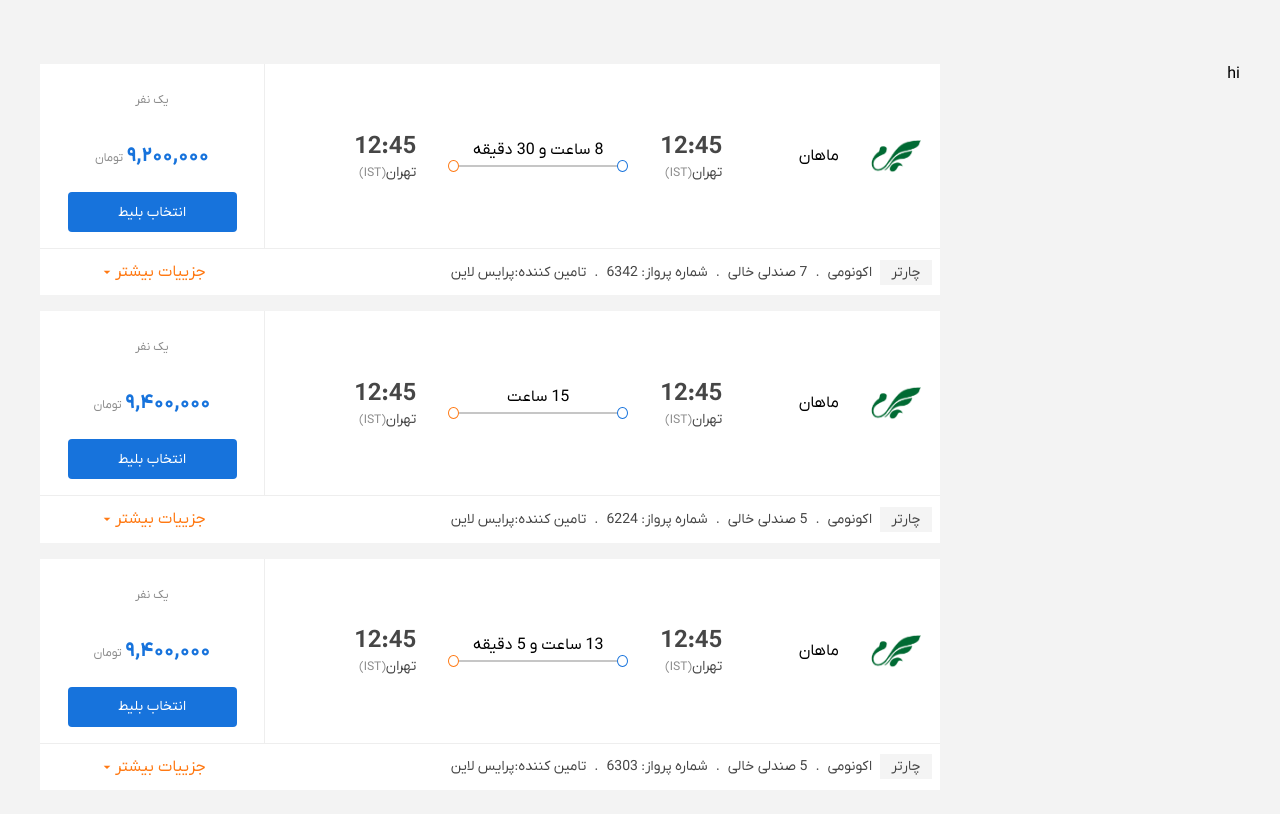
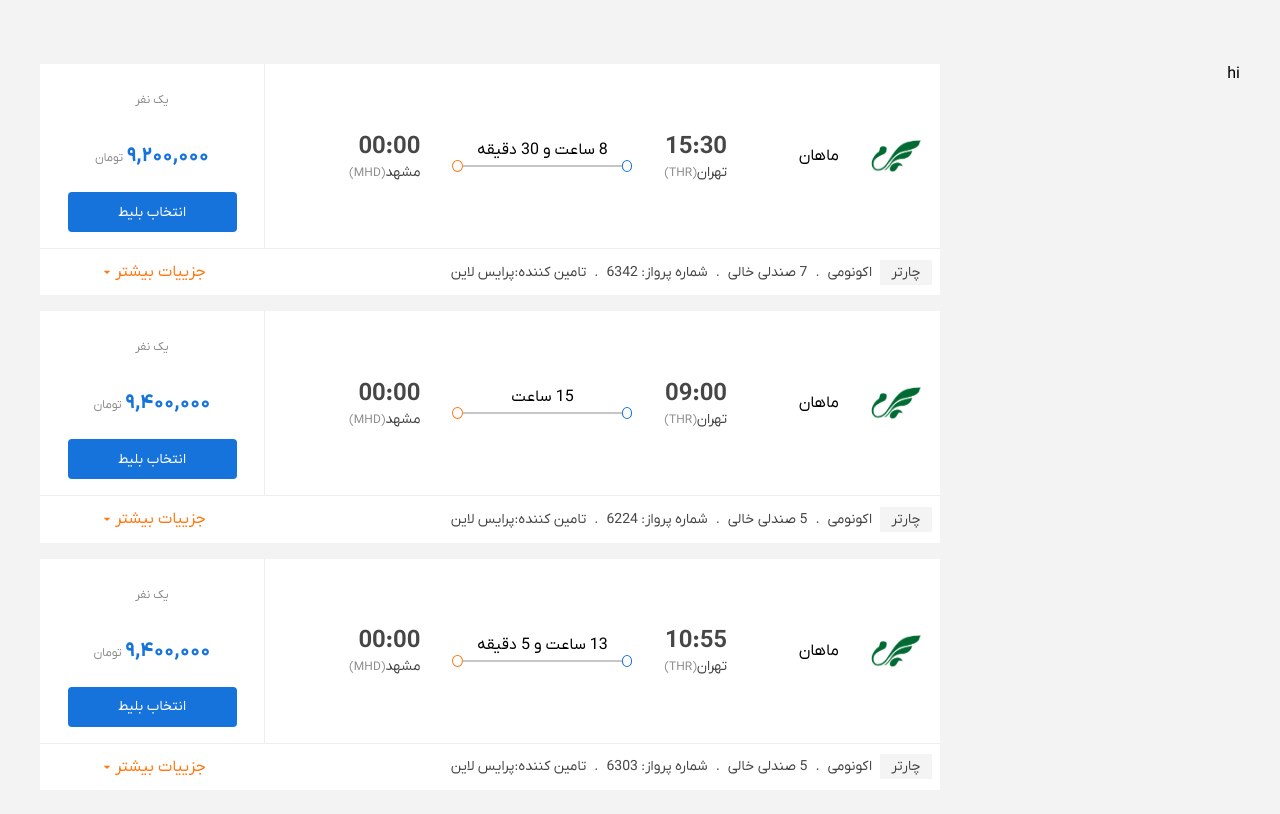
Before and after one commit to mahsahmd/flyToday-Test, a Next.js app: page / in a window 1280 px wide. Shown: the top 814 px of the page. Built offline with nearby package versions, Linux system fonts and the light colour scheme.

Commit message:
convert date

```diff
--- a/package.json
+++ b/package.json
@@ -11,6 +11,7 @@
   "dependencies": {
     "@next/font": "13.1.4",
     "@reduxjs/toolkit": "^1.9.1",
+    "date-fns": "^2.29.3",
     "date-fns-jalali": "^2.29.3-0",
     "eslint": "8.32.0",
     "eslint-config-next": "13.1.4",
--- a/src/components/flight-detail/FlightDetail.jsx
+++ b/src/components/flight-detail/FlightDetail.jsx
@@ -1,20 +1,13 @@
-import React, { useEffect, useState } from 'react';
+import React from 'react';
 import styles from "@/components/flight-detail/flightDetail.module.scss";
 import { toHoursAndMinutes } from "@/utils/minuteToHours"
 import { enToFaDigitsWithComma } from '@/utils/enToFaDigits';
-import { useSelector } from 'react-redux';
-import { format } from "date-fns-jalali"
+import { convertToJalali, getHourFromDate,getDate } from '@/utils/convertDate';
+import useMapAirportdata from '@/utils/mapAirportdata';
+
 const FlightDetail = ({ data }) => {
-    console.log(data, "datta details");
-    const [departureAirport, setDepartureAirport] = useState({});
-    const [arrivalAirport, setArrivalAirport] = useState({});
 
-    const { airports } = useSelector(state => state.flights);
-
-    useEffect(() => {
-        setArrivalAirport(airports.find((airports) => airports.iata === data?.flightInfo?.arrivalAirportLocationCode))
-        setDepartureAirport(airports.find((airports) => airports.iata === data?.flightInfo?.departureAirportLocationCode))
-    }, [data]);
+    const {departureAirport,arrivalAirport} = useMapAirportdata(data)
 
     return (
         <div className={styles.flightDetailSection}>
@@ -32,9 +25,9 @@ const FlightDetail = ({ data }) => {
                 </div>
                 <div className={styles.flighTimeLocationWrapper}>
                     <div className={styles.flighTimeLocation}>
-                        <p style={{ display: 'flex', gap: '1rem' }}><span className={styles.bold}>12:45</span><span>تهران (THR)</span></p>
+                        <p style={{ display: 'flex', gap: '1rem' }}><span className={styles.bold}>{getHourFromDate(data?.flightInfo?.departureDateTime)}</span><span>{departureAirport?.cityFa} ({departureAirport?.iata})</span></p>
                         <div className={styles.seperator}></div>
-                        <p><span>12 اردیبهشت 1399</span><span> (07 April)</span></p>
+                        <p><span>{convertToJalali(data?.flightInfo?.departureDateTime)}</span><span>({getDate(data?.flightInfo?.departureDateTime)})</span></p>
                         <div className={styles.seperator}></div>
                         <p className={styles.grayText}>{departureAirport.name}</p>
                     </div>
@@ -71,9 +64,9 @@ const FlightDetail = ({ data }) => {
                         </div>
                     </div>
                     <div className={styles.flighTimeLocation}>
-                        <p style={{ display: 'flex', gap: '1rem' }}><span className={styles.bold}>12:45</span><span>تهران (THR)</span></p>
+                    <p style={{ display: 'flex', gap: '1rem' }}><span className={styles.bold}>{getHourFromDate(data?.flightInfo?.arrivalDateTime)}</span><span>{arrivalAirport?.cityFa} ({arrivalAirport?.iata})</span></p>
                         <div className={styles.seperator}></div>
-                        <p><span>12 اردیبهشت 1399</span><span> (07 April)</span></p>
+                        <p><span>{convertToJalali(data?.flightInfo?.arrivalDateTime)}</span><span>({getDate(data?.flightInfo?.arrivalDateTime)})</span></p>
                         <div className={styles.seperator}></div>
                         <p className={styles.grayText}>{arrivalAirport.name}</p>
                     </div>
--- a/src/components/flight-item/FlightItem.jsx
+++ b/src/components/flight-item/FlightItem.jsx
@@ -4,8 +4,13 @@ import { MdOutlineArrowDropDown, MdOutlineArrowDropUp } from "react-icons/md";
 import { toHoursAndMinutes } from "@/utils/minuteToHours"
 import MoreInfoComponent from '@/components/flight-detail/MoreInfoComponent';
 import AmountSubmitComponent from '@/components/amount-submit/AmountSubmitComponent';
+import { getHourFromDate } from '@/utils/convertDate';
+import useMapAirportdata from '@/utils/mapAirportdata';
+
 const FlightItem = ({ data }) => {
     const [showDetail, setShowDetail] = useState(false);
+    const { departureAirport, arrivalAirport } = useMapAirportdata(data)
+
     return (
         <div className={styles.flightItemSection}>
 
@@ -17,10 +22,10 @@ const FlightItem = ({ data }) => {
                     </div>
                     <div className={styles.flightInfo}>
                         <div className={styles.timeLocation}>
-                            <p>12:45</p>
-                            <p>تهران
-                                <span>(IST)</span>
-
+                            <p>{getHourFromDate(data?.flightInfo?.departureDateTime)}</p>
+                            <p>
+                                {departureAirport?.cityFa}
+                                <span>({departureAirport?.iata})</span>
                             </p>
 
                         </div>
@@ -35,9 +40,10 @@ const FlightItem = ({ data }) => {
                             </div>
                         </div>
                         <div className={styles.timeLocation}>
-                            <p>12:45</p>
-                            <p>تهران
-                                <span>(IST)</span>
+                            <p>{getHourFromDate(data?.flightInfo?.arrivalDateTime)}</p>
+                            <p>
+                                {arrivalAirport?.cityFa}
+                                <span>({arrivalAirport?.iata})</span>
                             </p>
 
                         </div>
--- /dev/null
+++ b/src/utils/convertDate.js
@@ -0,0 +1,18 @@
+import { fa } from 'date-fns/locale'
+import { format as jalaliFormat, parseISO } from "date-fns-jalali"
+import { format } from 'date-fns';
+
+
+export const convertToJalali = (date) => {
+    return jalaliFormat(new Date(date),' yyyy MMMM dd', {locale: fa})
+}
+
+export const getHourFromDate = (date) => {
+    const newDate = new Date(date);
+    return jalaliFormat(newDate, 'HH:mm')
+}
+
+export const getDate = (date) => {
+    const newDate = new Date(date);
+    return format(newDate,'d MMM');
+}
--- /dev/null
+++ b/src/utils/mapAirportdata.js
@@ -0,0 +1,19 @@
+import React, { useState, useEffect } from 'react'
+import { useSelector } from 'react-redux';
+
+const useMapAirportdata = (data) => {
+    const [departureAirport, setDepartureAirport] = useState({});
+    const [arrivalAirport, setArrivalAirport] = useState({});
+    const { airports } = useSelector(state => state.flights);
+
+    useEffect(() => {
+        setArrivalAirport(airports.find((airports) => airports.iata === data?.flightInfo?.arrivalAirportLocationCode))
+        setDepartureAirport(airports.find((airports) => airports.iata === data?.flightInfo?.departureAirportLocationCode))
+    }, [data]);
+    return {
+        departureAirport,
+        arrivalAirport
+    }
+}
+
+export default useMapAirportdata
```
Also changed, not shown: src/utils/mapDataToPersian.js (deleted), 1 other file (tests, documents, lock files or other folders).
